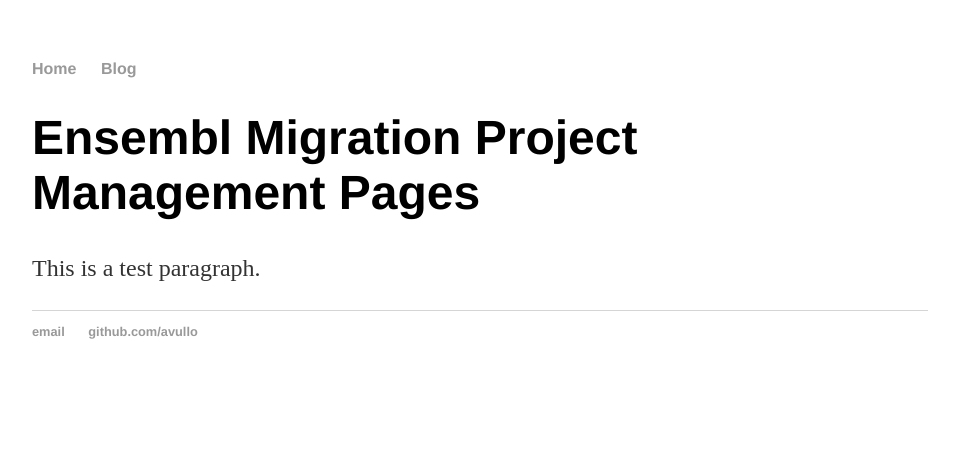
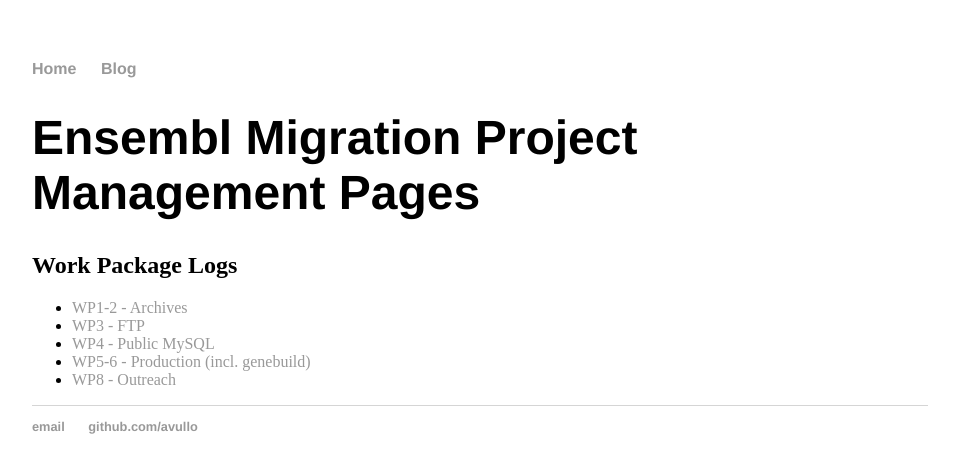
Before and after one commit to avullo/ensembl-migration-pm, a Jekyll site: the page built from index.html, in a window 1280 px wide. Shown: the top 473 px of the page, without its empty margins (160-1119 px from the left). Built offline with Jekyll 4.4.1, drawn with Linux system fonts in a browser that asks for light colours.

Commit message:
Front page links to logs for each WP.

```diff
--- a/index.html
+++ b/index.html
@@ -3,6 +3,13 @@ layout: default
 title: Ensembl Migration Project Management
 ---
 <div class="blurb">
-	<h1>Ensembl Migration Project Management Pages</h1>
-	<p>This is a test paragraph.</p>
+  <h1>Ensembl Migration Project Management Pages</h1>
+  <h2>Work Package Logs</h2>
+  <ul>
+    <li><a href="{{ site.github.url }}/logs/archives.html">WP1-2 - Archives</li>
+    <li><a href="{{ site.github.url }}/logs/ftp.html">WP3 - FTP</li>
+    <li><a href="{{ site.github.url }}/logs/public_mysql.html">WP4 - Public MySQL</li>
+    <li><a href="{{ site.github.url }}/logs/production.html">WP5-6 - Production (incl. genebuild)</li>
+    <li><a href="{{ site.github.url }}/logs/outreach.html">WP8 - Outreach</li>
+  </ul>
 </div><!-- /.blurb -->
```
